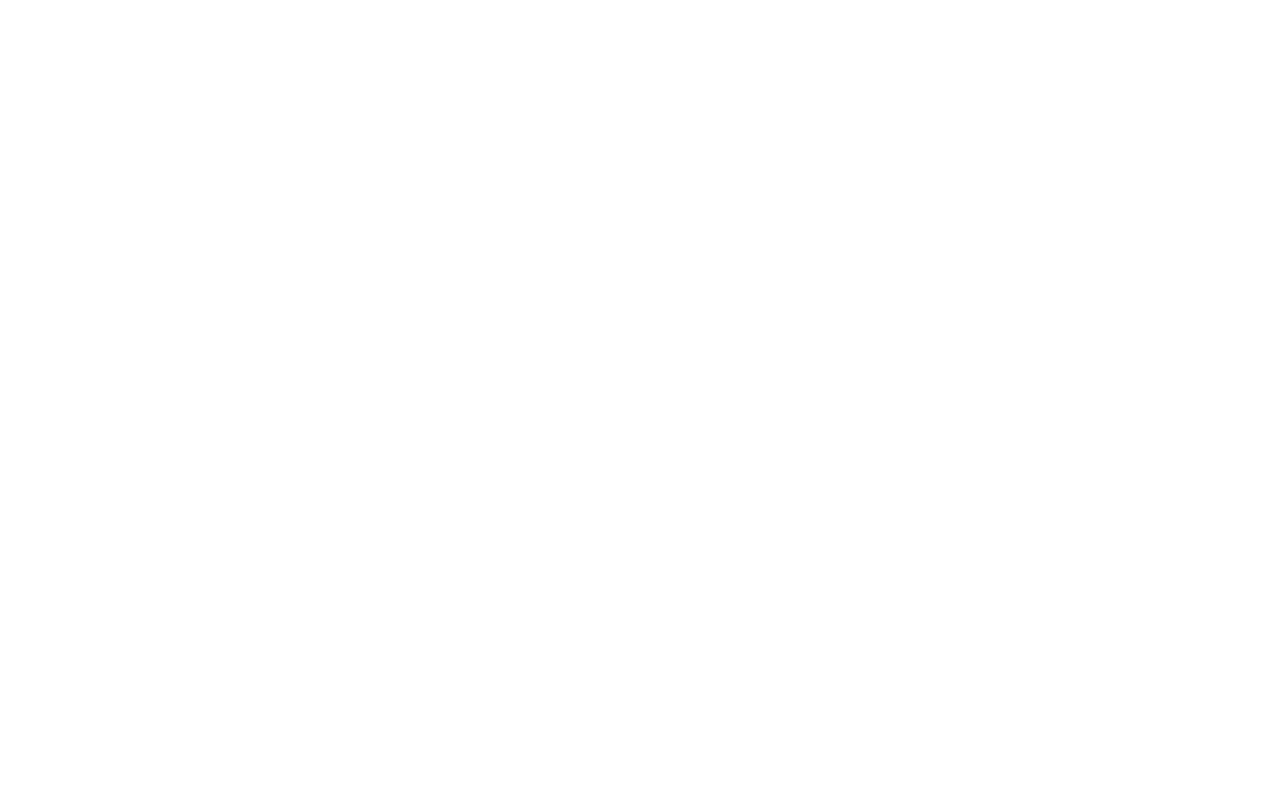
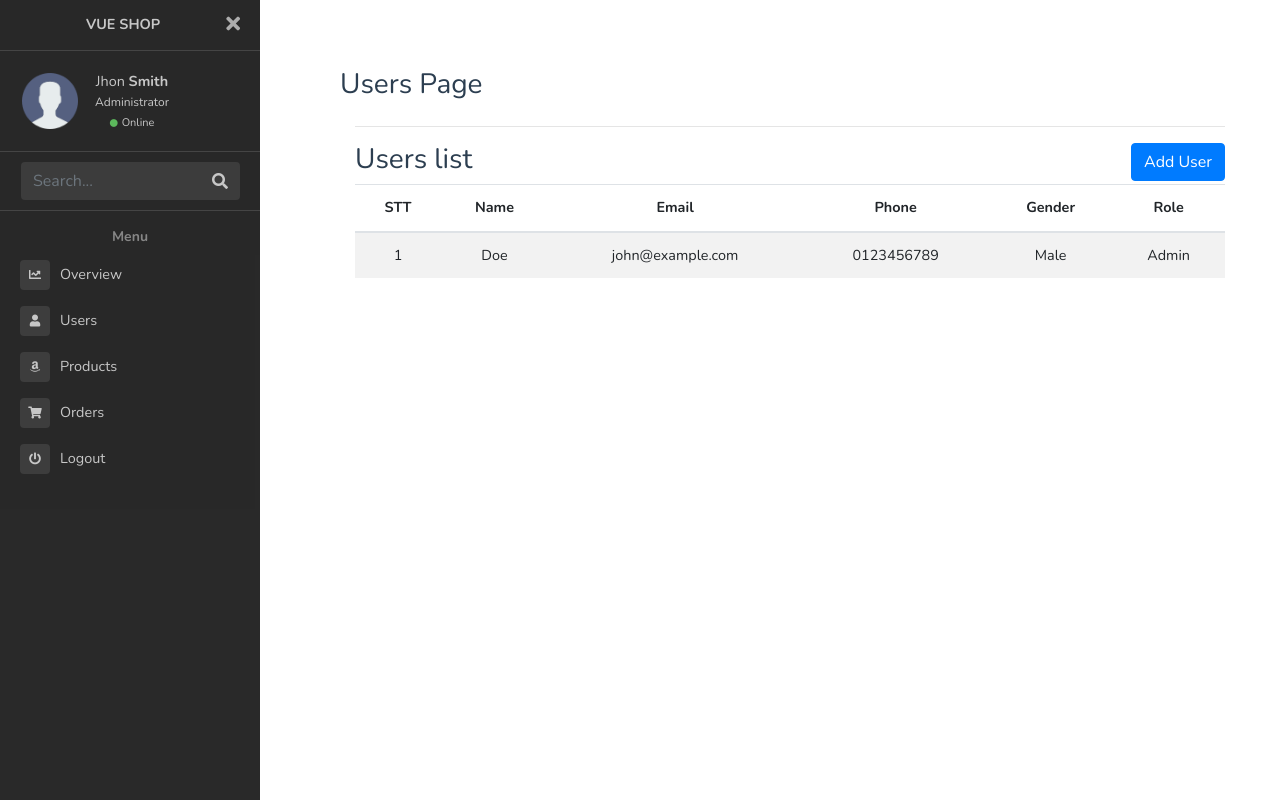
Before and after one commit to hoangluc98/vue-shop, a Vue app: page /admin/users in a window 1280 px wide. Built offline with nearby package versions, Linux system fonts and the light colour scheme.

Commit message:
[1.0.0] Create user management page.

```diff
--- a/src/router/index.js
+++ b/src/router/index.js
@@ -3,7 +3,7 @@
 import Home from "../views/Home.vue";
 import Admin from "../views/Admin.vue";
 import Overview from "../views/Overview.vue";
-import Profile from "../views/Profile.vue";
+import Users from "../views/Users.vue";
 import Orders from "../views/Orders.vue";
 import Products from "../views/Products.vue";
 import LoginAdmin from "../views/LoginAdmin.vue";
@@ -32,9 +32,9 @@
         component: Overview,
       },
       {
-        path: "profile",
-        name: "Profile",
-        component: Profile,
+        path: "users",
+        name: "Users",
+        component: Users,
       },
       {
         path: "orders",
--- a/src/views/Admin.vue
+++ b/src/views/Admin.vue
@@ -56,9 +56,9 @@
                                 </router-link>
                             </li>
                             <li class="sidebar-item-left">
-                                <router-link to="/admin/profile">
+                                <router-link to="/admin/users">
                                     <i class="fa fa-user"></i>
-                                    <span>Profile</span>
+                                    <span>Users</span>
                                 </router-link>
                             </li>
                             <li class="sidebar-item-left">
@@ -87,7 +87,7 @@
 
             </nav>
             <!-- sidebar-content  -->
-            <main class="page-content">
+            <main class="page-content mt-0 pt-0">
                 <router-view/>
             </main>
             <!-- page-content" -->
--- a/src/views/Profile.vue
+++ /dev/null
@@ -1,13 +0,0 @@
-<template>
-    <div class="profile"">
-        <h3>Profile page</h3>
-    </div>
-</template>
-
-<script>
-    // @ is an alias to /src
-
-    export default {
-        name: "profile",
-    };
-</script>
--- /dev/null
+++ b/src/views/Users.vue
@@ -0,0 +1,51 @@
+<template>
+    <div class="users">
+        <div class="container mt-0 pt-0">
+
+            <div class="intro">
+                <div class="row">
+                    <h3>Users Page</h3>
+                </div>
+            </div>
+
+            <hr>
+
+            <div>
+                <h3 class="d-inline-block float-left">Users list</h3>
+                <button @click="addNew" class="btn btn-primary float-right">Add User</button>
+                <div class="table-responsive">
+                    <table class="table table-striped table-hover">
+                        <thead>
+                            <tr>
+                                <th>STT</th>
+                                <th>Name</th>
+                                <th>Email</th>
+                                <th>Phone</th>
+                                <th>Gender</th>
+                                <th>Role</th>
+                            </tr>
+                        </thead>
+                        <tbody>
+                            <tr>
+                                <td>1</td>
+                                <td>Doe</td>
+                                <td>john@example.com</td>
+                                <td>0123456789</td>
+                                <td>Male</td>
+                                <td>Admin</td>
+                            </tr>
+                        </tbody>
+                    </table>
+                </div>
+            </div>
+        </div>
+    </div>
+</template>
+
+<script>
+    // @ is an alias to /src
+
+    export default {
+        name: "users",
+    };
+</script>
```
